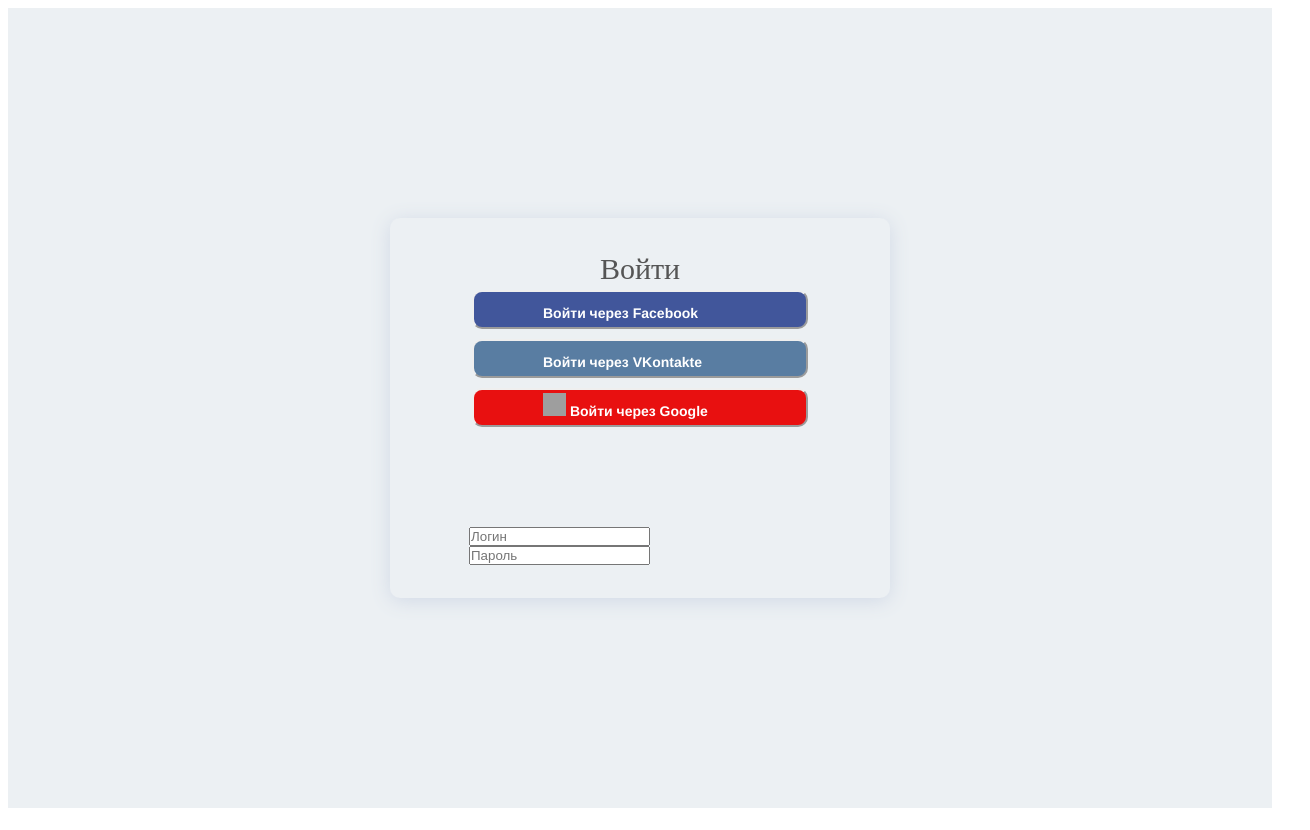
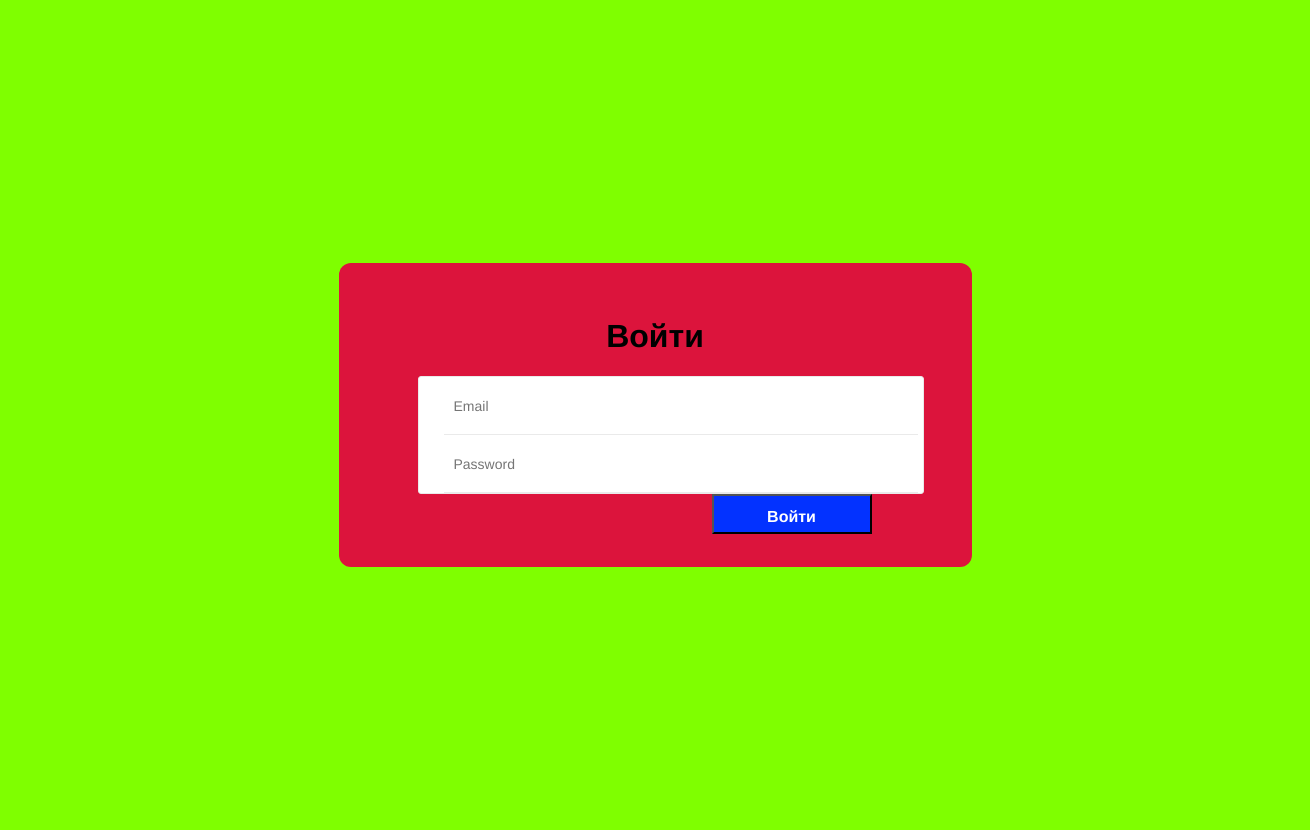
Before and after one commit to KyrAt0r/AnfularFrontVKR, an Angular app: page /login in a window 1280 px wide. Shown: the whole page, 1310 px wide, since content can reach past the window. Built offline with nearby package versions, Linux system fonts and the light colour scheme; grey boxes are pictures that could not be loaded.

Commit message:
Переделываю форму входа

```diff
--- a/src/app/login-page/login-page.component.css
+++ b/src/app/login-page/login-page.component.css
@@ -1,164 +1,118 @@
-* {
-	margin: 0px;
-	padding: 0px;
-	box-sizing: border-box;
+body{
+    height: 100%;
+    margin: 0;
+    font-family: helveticaneuecoub-normal, Helvetica, Arial, "Lucida Grande", sans-serif;
 }
 
-body, html {
-	height: 100%;
-	font-family: OpenSans-Regular, sans-serif;
+h1{
+    font-size: 32px;
+    display: block;
+    margin-block-start: 0.67em;
+    margin-block-end: 0.67em;
+    margin-inline-start: 0px;
+    margin-inline-end: 0px;
+}
+
+
+
+input{
+    height: 38px;
+    outline: none;
+    border: none;
+}
+
+.typ1{
+    border-top-left-radius: 5px;
+    border-top-right-radius: 5px;
+}
+.typ2{
+    border-bottom-left-radius: 5px;
+    border-bottom-right-radius: 5px;
+    box-shadow: none;
 }
 
 .limiter {
     width: 100%;
-    margin: 0 auto;
+    position: absolute;
+    top: 0;
+    bottom: 0;
+    left: 0;
+    right: 0;
 }
 
-.container-login {
+.login-cont{
     width: 100%;
-    min-height: 100vh;
-    display: -webkit-box;
-    display: -webkit-flex;
-    display: -moz-box;
-    display: -ms-flexbox;
+    min-height: 100%;
     display: flex;
     flex-wrap: wrap;
+    align-items: center;
     justify-content: center;
-    align-items: center;
     padding: 15px;
-    background: #ecf0f3;
+    background-color: chartreuse;
 }
 
-.wrap-login {
-    width: 500px;
+.wrap-login{
+    width: 475px;
+    background-color: crimson;
     padding: 33px 79px;
-    background: #ecf0f3;
-    border-radius: 10px;
-    overflow: hidden;
-    box-shadow: 0 3px 20px 0px rgba(0, 0, 0, 0.1);
-    -moz-box-shadow: 0 3px 20px 0px rgba(0, 0, 0, 0.1);
-    -webkit-box-shadow: 0 3px 20px 0px #d1d9e6;
-    -o-box-shadow: 0 3px 20px 0px rgba(0, 0, 0, 0.1);
-    -ms-box-shadow: 0 3px 20px 0px rgba(0, 0, 0, 0.1);
+    position: relative;
+    border-radius: 12px;
 }
 
-/*==================================================================
-[ button ]*/
+.login-form{
+    width: 100%;
+    display: flex;
 
-button {
-    -webkit-appearance: button;
-    text-rendering: auto;
-    color: buttontext;
-    letter-spacing: normal;
-    word-spacing: normal;
-    text-transform: none;
-    text-indent: 0px;
-    text-shadow: none;
-    display: inline-block;
-    text-align: center;
-    align-items: flex-start;
-    cursor: default;
-    background-color: buttonface;
-    box-sizing: border-box;
-    margin: auto;
-    font: 400 13.3333px Arial;
-    padding: 1px 6px;
-    border-style: outset;
-    border-color: buttonface;
-    border-top-color: buttonface;
-    border-right-color: buttonface;
-    border-bottom-color: buttonface;
-    border-left-color: buttonface;
-    border-image: initial;
+    flex-wrap: wrap;
 }
 
-.sb {
-    height: 39px;
-    margin-bottom: 10px;
+.login-title{
+    display: block;
     width: 100%;
-    height: 44px;
-    white-space: nowrap;
-    margin-bottom: 10px;
-    color: #ffffff;
-    font-family: Helvetica, Arial, "Lucida Grande", sans-serif;
-    font-weight: bold;
-    text-align: left;
+    text-align: center;
 }
 
-
-.-sq {
+.wrap-input{
+    position: relative;
+    width: 100%;
+    background-color: #fff;
+    border: 1px solid #eaeaea;
     border-radius: 3px;
-}
-
-.-sb-gamma {
-    padding: 0px 30px;
-    height: 40px;
-    font-size: 16px;
-    font-size: 1rem;
-    line-height: 41px;
-}
-
-.-social {
-    font-size: 14px;
-    line-height: 3;
-    color: #FFFFFF;
-    background-image: none;
-    padding-right: 20px;
-    padding-left: 69px;
-    border-radius: 10px;
-    height: 39px;
-}
-
-.-less {
-    height: 144px;
-}
-
-.facebook {
-    background-color: #41569b;
-}
-
-.vkontakte {
-    background-color: #597da2;
-}
-
-.google {
-    background-color: #E81010;
-}
-
-:before {
-    content: '';
-    display: inline-block;
-    position: absolute;
-    margin: auto;
-    top: 0px;
-    bottom: 0px;
-    left: 12px;
+    flex-wrap: wrap;
+    padding: 0 25px;
 }
 
 
 
-.toggler__container {
-    overflow: hidden;
-    padding: 3px;
-    height: 240px;
-    margin: auto;
+.input1{
+    width: 100%;
+    position: relative;
+    font-family: helveticaneuecoub-normal, Helvetica, Arial, "Lucida Grande", sans-serif;
+    font-weight: 400;
+    padding: 10px;
+    margin: 0px;
+    font-size: 0.875rem;
+    line-height: 1.02857;
+    border: 0;
+    box-shadow: inset 0 -1px 0 #EAEAEA;
+    border-radius: 0px;
+    background-color: #FFFFFF;
+    color: #000000;
 }
 
-/*==================================================================
-[ Form ]*/
+.login-submit{
+    padding: 0px 30px;
+    float: right;
+    width: 160px;
+    position: relative;
 
+    background-color: #0332FF;
+    color: #FFFFFF;
 
-
-.login-form {
-    width: 100%;
-    margin: auto;
+    font-family: Helvetica, Arial, "Lucida Grande", sans-serif;
+    font-weight: bold;
+    -webkit-appearance: none;
+    height: 40px;
+    font-size: 1rem;
+    line-height: 41px;
 }
-
-.login-form-title {
-    display: block;
-    font-family: OpenSans-Regular;
-    font-size: 30px;
-    color: #555555;
-    line-height: 1.2;
-    text-align: center;
-}
--- a/src/app/login-page/login-page.component.html
+++ b/src/app/login-page/login-page.component.html
@@ -1,28 +1,21 @@
 <body>
     <div class="limiter">
-        <div class="container-login">
-                <div class="wrap-login p-l-55 p-r-55 p-t-65 p-b-50">
-                    <form class="login-form ">
-                        <span class="login-form-title p-b-33">
-                            Войти
-                        </span>
-                        <div class="toggler__container -less" >
-                            <button type="button" class="sb -trans -sq -sb-gamma -social facebook sss" data-auth-button="facebook">
-                                Войти через Facebook</button>
-                            <button type="button" class="sb -trans -sq -sb-gamma -social vkontakte sss" data-auth-button="vkontakte"> Войти через VKontakte</button>
-                            <button type="button" class="sb -trans -sq -sb-gamma -social google sss" data-auth-button="google">
-                                    <img src="C:\Users\Zmiya\Documents\AngProject\src\assets" height = 23px; width = 23px;> Войти через Google</button>
+        <div class="login-cont">
+            <div class="wrap-login">
+                <div class="login-form">
+                    <h1 class="login-title">
+                        Войти
+                    </h1>
+                    <form>
+                        <div class="wrap-input">
+                            <input class="input1 typ1" type="email" name="email" placeholder="Email">
+                            <input class="input1 typ2" type="password" name="password" placeholder="Password">
+
                         </div>
-                        <div class="wrap-input " data-validate="Please enter username">
-                            <input class="input" type="text" name="username" placeholder="Логин">
-                            <span class="focus-input"></span>
-                        </div>
-                        <div class="wrap-input " data-validate="Please enter password">
-                            <input class="input" type="password" name="pass" placeholder="Пароль">
-                            <span class="focus-input"></span>
-                        </div>
+                        <button type="submit" class="login-submit"> Войти</button>
                     </form>
                 </div>
             </div>
+        </div>
     </div>
 </body>
```
